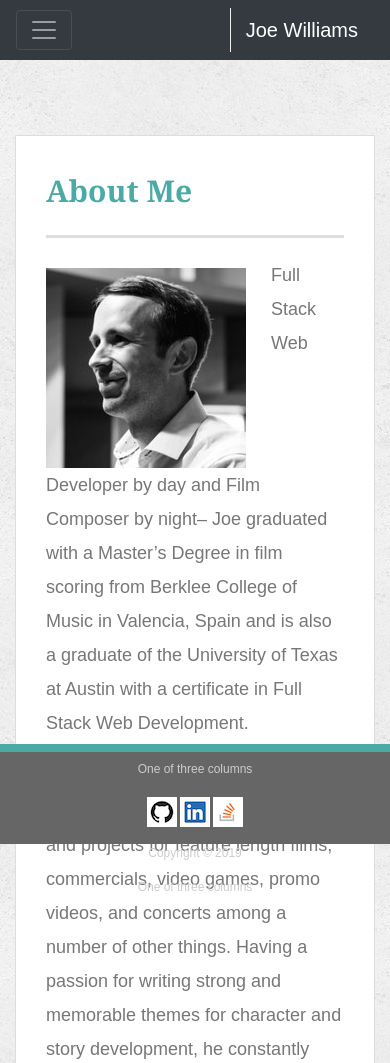
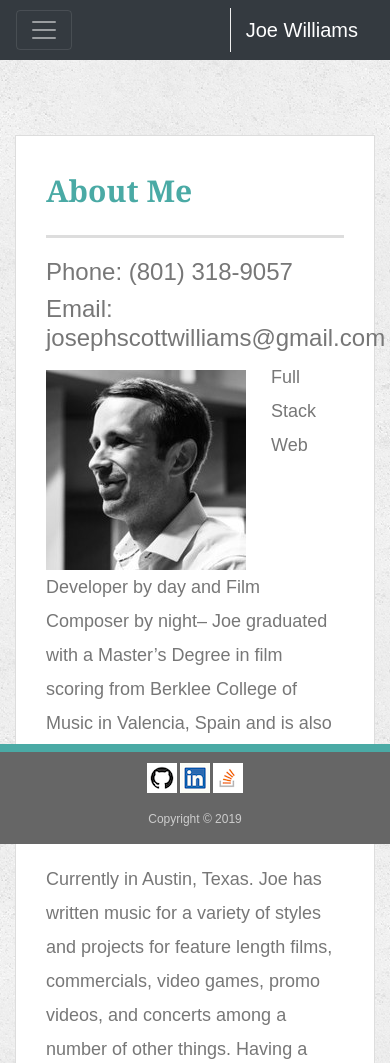
Before and after one commit to josephscottwilliams/Bootstrap-Portfolio, a plain HTML site: page index.html in a window 390 px wide. Shown: the top 1063 px of the page. Drawn offline with nearby package versions, Linux system fonts and the light colour scheme.

Commit message:
updated phone and email for contact info

```diff
--- a/index.html
+++ b/index.html
@@ -50,6 +50,9 @@
   <div id="main-container" class="container">
     <section class="main-section">
       <h1>About Me</h1>
+      <h4>Phone: (801) 318-9057
+      <h4>Email: josephscottwilliams@gmail.com</h4>
+      </h4>
 
       <a href="http://www.joewilliamsmusic.com/"
          target="_blank">
@@ -70,7 +73,7 @@
       <div class="footer">
           <div class="row">
             <div class="col-sm-4">
-              One of three columns
+
             </div>
             <div class="col-sm-4" id="footer-middle">
                 <div class="row">
@@ -107,7 +110,7 @@
                 </div>
             </div>
             <div class="col-sm-4">
-              One of three columns
+
             </div>
           </div>
       </div>
```
Also changed, not shown: contact.html (+2 -0 lines).
